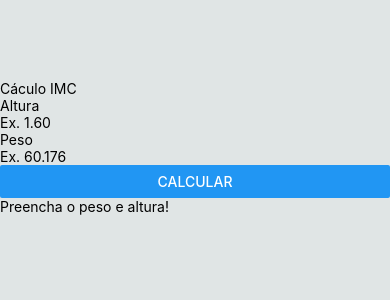
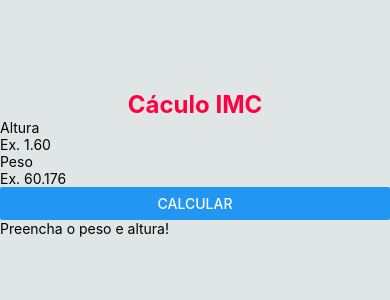
Before and after one commit to flavio-herculano/Calculo-do-IMC-com-React-Native, a React Native app: screen / in a window 390 px wide. Shown: the top 300 px of the page. Built offline with nearby package versions, Linux system fonts and the light colour scheme.

Commit message:
adicionado style para title

```diff
--- a/src/components/Title/index.js
+++ b/src/components/Title/index.js
@@ -1,12 +1,11 @@
 import React from "react";
-import {View, Text} from "react-native"
+import { View, Text } from "react-native";
+import styles from "./style";
 
 export default function Title() {
-    return(
-        <View>
-            <Text>
-                Cáculo IMC
-            </Text>
-        </View>
-    );
+  return (
+    <View style={styles.boxTitle}>
+      <Text style={styles.textTitle}>Cáculo IMC</Text>
+    </View>
+  );
 }
--- /dev/null
+++ b/src/components/Title/style.js
@@ -0,0 +1,16 @@
+import { StyleSheet } from "react-native";
+
+const styles = StyleSheet.create({
+  boxTitle: {
+    alignItems: "center",
+    justifyContent: "center",
+    paddingTop: 10,
+  },
+  textTitle: {
+    color: "#FF0043",
+    fontSize: 24,
+    fontWeight: "bold",
+  },
+});
+
+export default styles;
```
